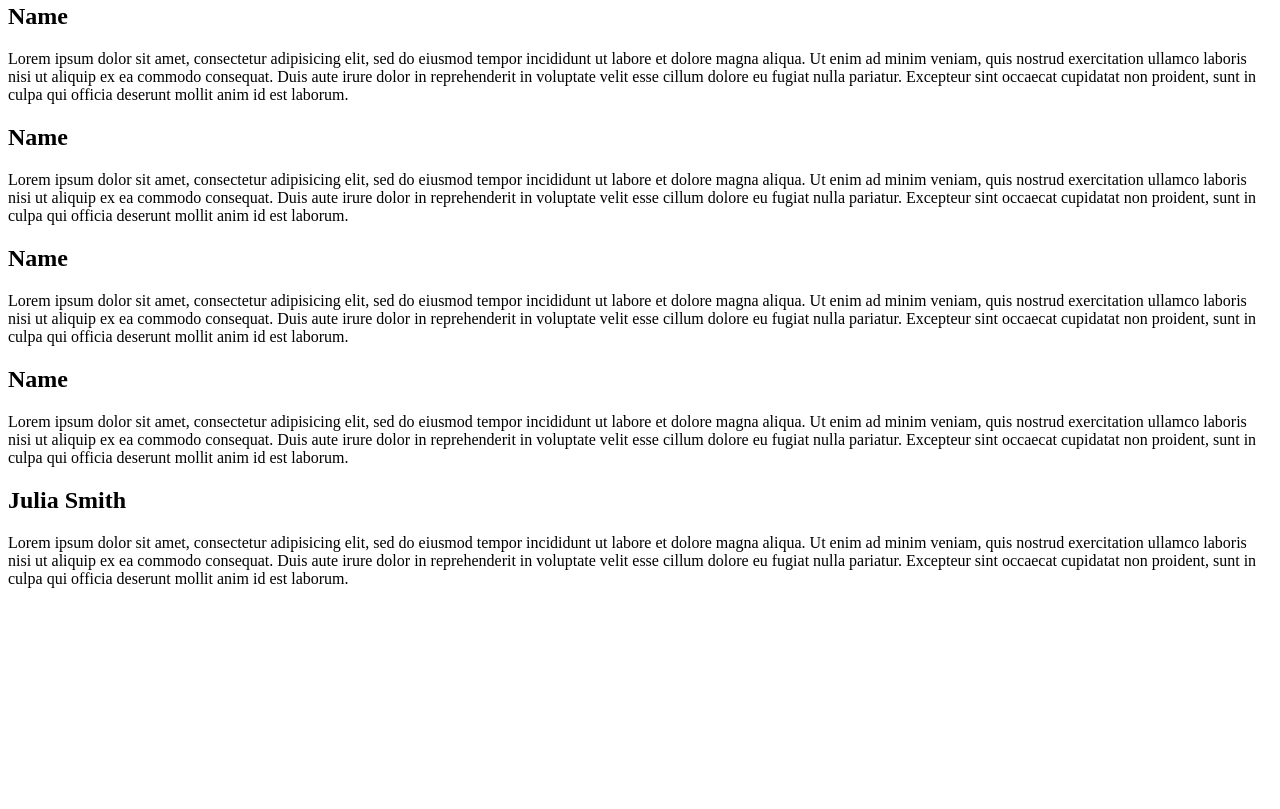
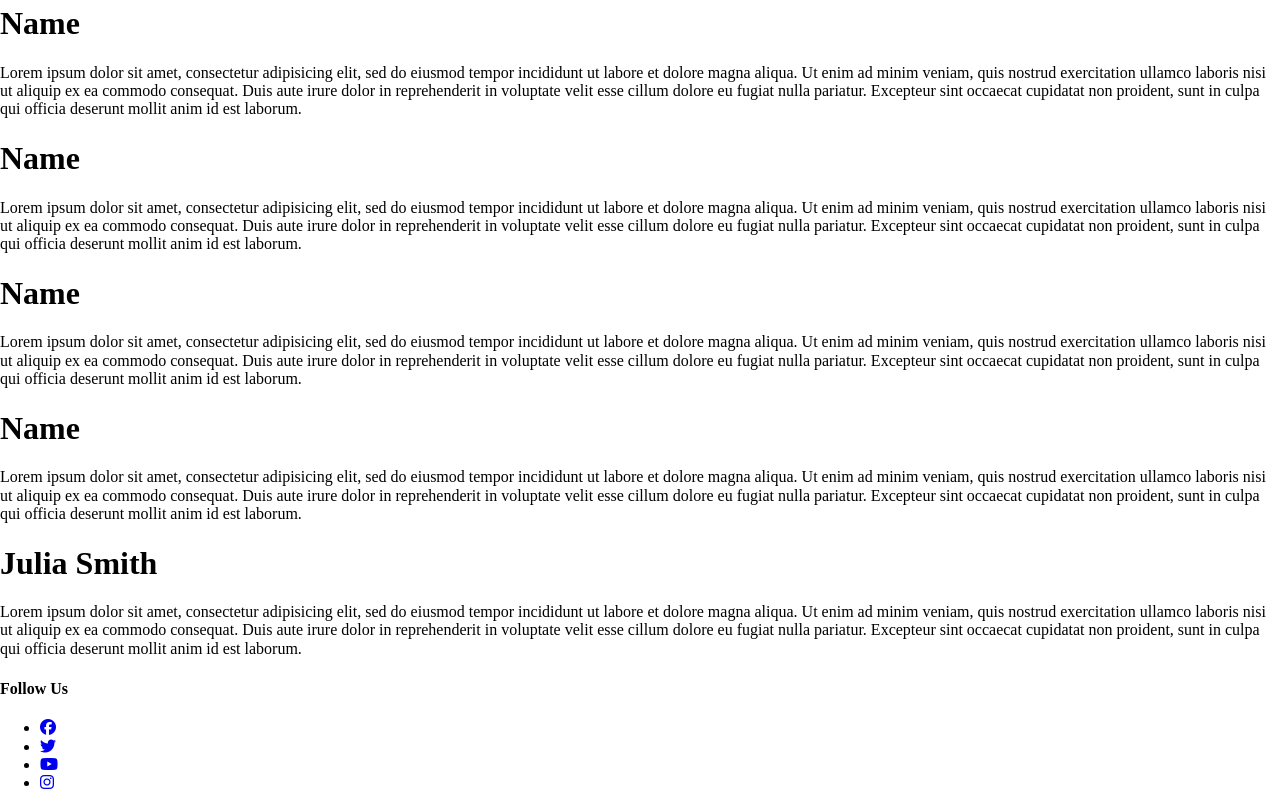
Before and after one commit to Rusty-sk/sass-group-project, a plain HTML site: page index.html in a window 1280 px wide. Shown: the part 945-1754 px from the top of the page. Before the commit the page ends 1549 px from the top, so only its background shows below. Drawn offline with nearby package versions, Linux system fonts and the light colour scheme; a script that the page names is missing.

Commit message:
added social icons

```diff
--- a/index.html
+++ b/index.html
@@ -2,7 +2,9 @@
 <html>
   <head>
     <meta charset="utf-8">
-    https://cdnjs.cloudflare.com/ajax/libs/normalize/7.0.0/normalize.css
+    <link rel="stylesheet" href="https://cdnjs.cloudflare.com/ajax/libs/normalize/7.0.0/normalize.css" />
+    <link rel="stylesheet" href="path/to/font-awesome/css/font-awesome.min.css">
+
     <title>Team Awesome Blog!</title>
   </head>
   <body>
@@ -59,9 +61,23 @@
 
 
 
-  <footer>
 
+    <footer>
+  <div class="container">
+    <div class="footer">
+
+        <h4>Follow Us</h4>
+        <ul class='social-icons'>
+          <li><a href='#'><i class="fa fa-facebook-official" aria-hidden="true"></i></a></li>
+          <li><a href='#'><i class="fa fa-twitter" aria-hidden="true"></i></a></li>
+          <li><a href='#'><i class="fa fa-youtube" aria-hidden="true"></i></a></li>
+          <li><a href='#'><i class="fa fa-instagram" aria-hidden="true"></i></a></li>
+          </ul>
+      </div>
+    </div>
+    </div>
   </footer>
+
 
   <script src="js/vendor/jquery.js"></script>
   <script src="js/vendor/what-input.js"></script>
```
Also changed, not shown: footer.css (added).
